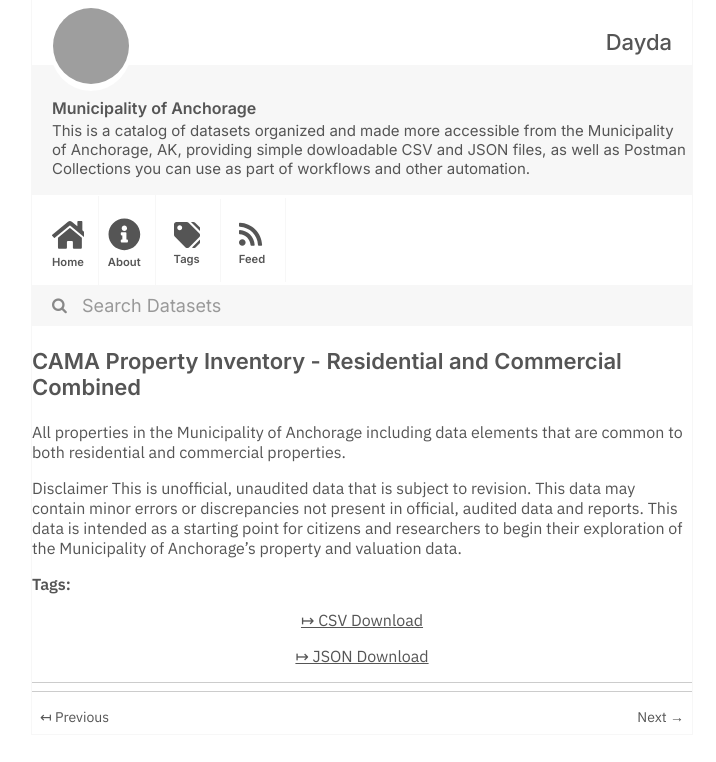
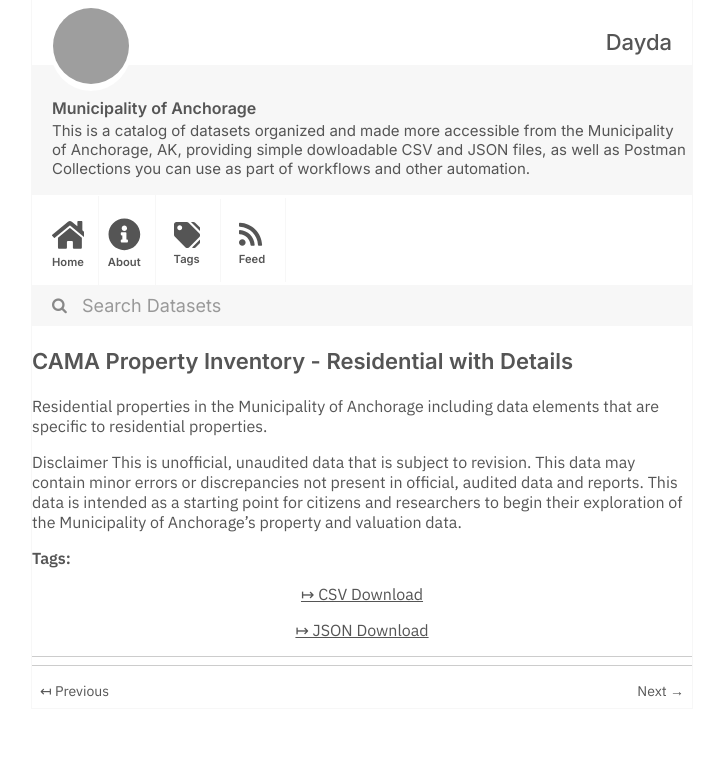
Before and after one commit to dayda-entities/municipality-of-anchorage, a Jekyll site: the page built from _posts/2020-11-12-cama-property-inventory-reside.md, in a window 1280 px wide, cut to the strip 0-762 px from the top of the page. Shown: the whole strip, without its empty margins (278-994 px from the left). Built offline with Jekyll 4.4.1, drawn with Linux system fonts in a browser that asks for light colours; grey boxes are pictures that could not be loaded.

Commit message:
Publish Data

```diff
--- a/_posts/2020-11-12-cama-property-inventory-reside.md
+++ b/_posts/2020-11-12-cama-property-inventory-reside.md
@@ -1,18 +1,18 @@
 ---
-title: CAMA Property Inventory - Residential and Commercial Combined
-created: '2020-11-12T12:24:35.767903'
-modified: '2020-12-04T18:13:49.251097'
+title: CAMA Property Inventory - Residential with Details
+created: '2020-11-12T12:24:32.117209'
+modified: '2020-12-04T18:13:48.414863'
 state: active
 type: dataset
 tags: []
 groups:
   - Local Government
-csv_url: 'https://data.muni.org/api/views/yfin-h3vh/rows.csv?accessType=DOWNLOAD'
-json_url: 'https://data.muni.org/api/views/yfin-h3vh/rows.json?accessType=DOWNLOAD'
+csv_url: 'https://data.muni.org/api/views/r3di-nq2j/rows.csv?accessType=DOWNLOAD'
+json_url: 'https://data.muni.org/api/views/r3di-nq2j/rows.json?accessType=DOWNLOAD'
 layout: post
 
 ---
-All properties in the Municipality of Anchorage including data elements that are common to both residential and commercial properties.
+Residential properties in the Municipality of Anchorage including data elements that are specific to residential properties.
 
 Disclaimer
 This is unofficial, unaudited data that is subject to revision. This data may contain minor errors or discrepancies not present in official, audited data and reports. This data is intended as a starting point for citizens and researchers to begin their exploration of the Municipality of Anchorage’s property and valuation data.
```
